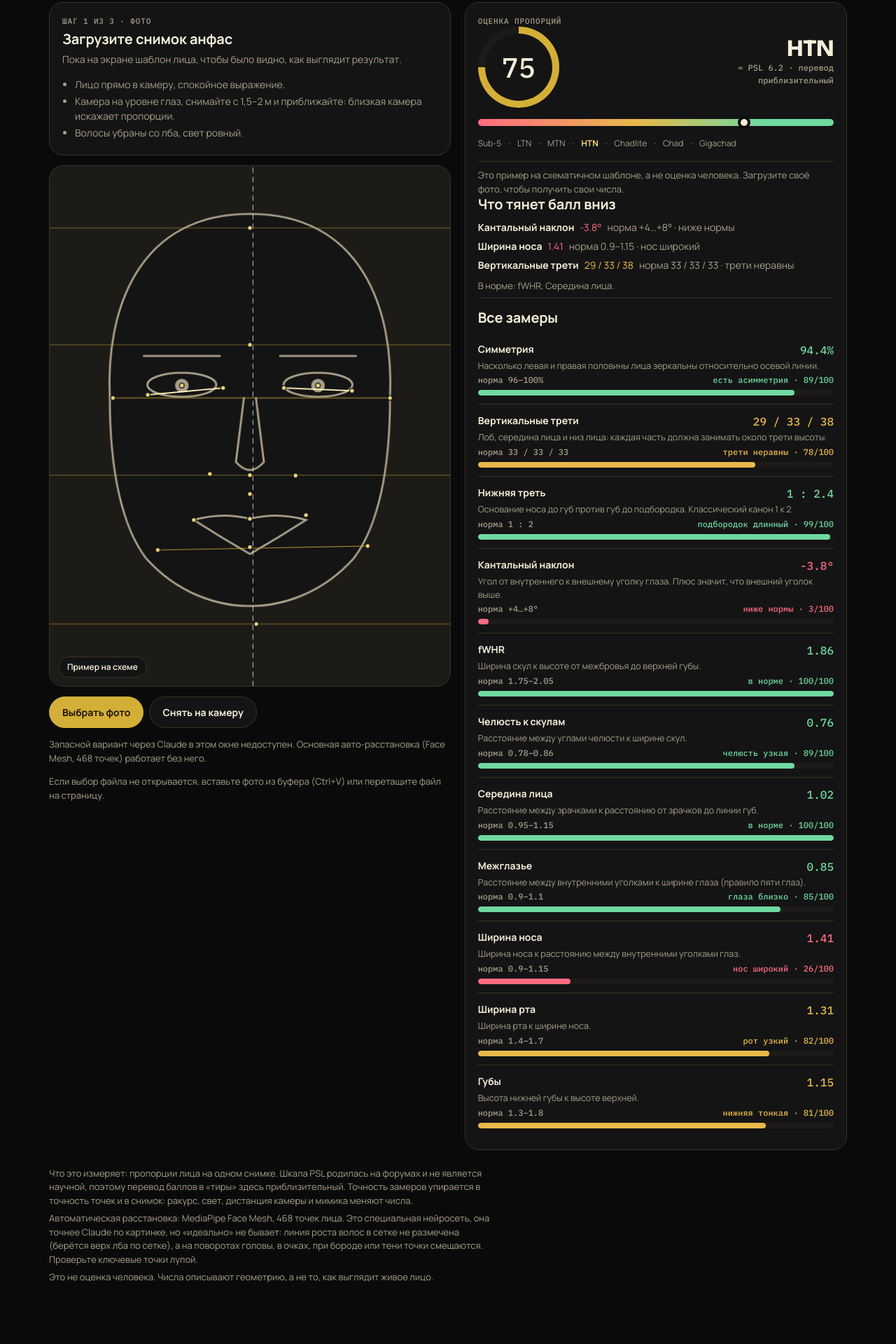
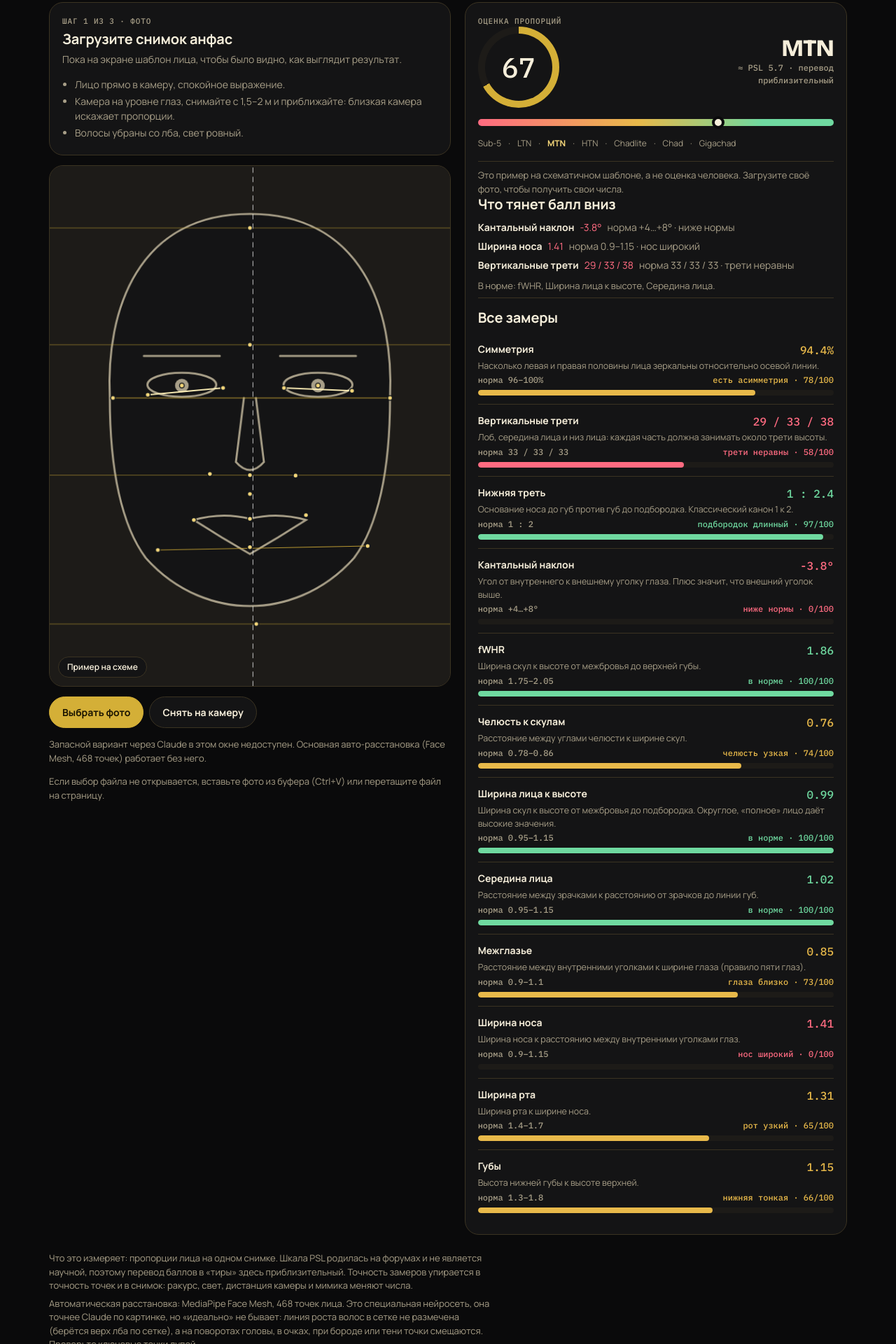
Before and after one commit to Ceemx-star/facemeter, a plain HTML site: page facemeter-app.html in a window 1280 px wide. Shown: the part 357-2277 px from the top of the page at 70% size. Before the commit the page ends 2240 px from the top, so only its background shows below. Drawn offline with nearby package versions, Linux system fonts and the light colour scheme.

Commit message:
Add files via upload

```diff
--- a/facemeter-app.html
+++ b/facemeter-app.html
@@ -176,20 +176,21 @@ var PTS=[
 ];
 var IDX={};PTS.forEach(function(p,i){IDX[p.id]=i;});
 var SPEC=[
- {id:'sym',name:'Симметрия',w:16,ideal:[96,100],tol:14,idealText:'96–100%',low:'есть асимметрия',high:'',note:'Насколько левая и правая половины лица зеркальны относительно осевой линии.'},
- {id:'thirds',name:'Вертикальные трети',w:12,ideal:[0,2],tol:10,idealText:'33 / 33 / 33',low:'',high:'трети неравны',note:'Лоб, середина лица и низ лица: каждая часть должна занимать около трети высоты.'},
- {id:'lower',name:'Нижняя треть',w:5,ideal:[1.8,2.4],tol:1.0,idealText:'1 : 2',low:'подбородок короткий',high:'подбородок длинный',note:'Основание носа до губ против губ до подбородка. Классический канон 1 к 2.'},
- {id:'canthal',name:'Кантальный наклон',w:12,ideal:[4,8],tol:8,idealText:'+4…+8°',low:'ниже нормы',high:'выше нормы',note:'Угол от внутреннего к внешнему уголку глаза. Плюс значит, что внешний уголок выше.'},
- {id:'fwhr',name:'fWHR',w:9,ideal:[1.75,2.05],tol:.45,idealText:'1.75–2.05',low:'лицо узкое',high:'лицо широкое',note:'Ширина скул к высоте от межбровья до верхней губы.'},
- {id:'jaw',name:'Челюсть к скулам',w:10,ideal:[.78,.86],tol:.2,idealText:'0.78–0.86',low:'челюсть узкая',high:'челюсть широкая',note:'Расстояние между углами челюсти к ширине скул.'},
- {id:'mid',name:'Середина лица',w:10,ideal:[.95,1.15],tol:.35,idealText:'0.95–1.15',low:'середина длинная',high:'середина короткая',note:'Расстояние между зрачками к расстоянию от зрачков до линии губ.'},
- {id:'eyes',name:'Межглазье',w:8,ideal:[.9,1.1],tol:.35,idealText:'0.9–1.1',low:'глаза близко',high:'глаза далеко',note:'Расстояние между внутренними уголками к ширине глаза (правило пяти глаз).'},
- {id:'nose',name:'Ширина носа',w:6,ideal:[.9,1.15],tol:.35,idealText:'0.9–1.15',low:'нос узкий',high:'нос широкий',note:'Ширина носа к расстоянию между внутренними уголками глаз.'},
- {id:'mouth',name:'Ширина рта',w:6,ideal:[1.4,1.7],tol:.5,idealText:'1.4–1.7',low:'рот узкий',high:'рот широкий',note:'Ширина рта к ширине носа.'},
- {id:'lips',name:'Губы',w:6,ideal:[1.3,1.8],tol:.8,idealText:'1.3–1.8',low:'нижняя тонкая',high:'нижняя полная',note:'Высота нижней губы к высоте верхней.'}
+ {id:'sym',name:'Симметрия',w:16,ideal:[96,100],tol:10,idealText:'96–100%',low:'есть асимметрия',high:'',note:'Насколько левая и правая половины лица зеркальны относительно осевой линии.'},
+ {id:'thirds',name:'Вертикальные трети',w:12,ideal:[0,2],tol:7,idealText:'33 / 33 / 33',low:'',high:'трети неравны',note:'Лоб, середина лица и низ лица: каждая часть должна занимать около трети высоты.'},
+ {id:'lower',name:'Нижняя треть',w:5,ideal:[1.8,2.4],tol:.7,idealText:'1 : 2',low:'подбородок короткий',high:'подбородок длинный',note:'Основание носа до губ против губ до подбородка. Классический канон 1 к 2.'},
+ {id:'canthal',name:'Кантальный наклон',w:12,ideal:[4,8],tol:6,idealText:'+4…+8°',low:'ниже нормы',high:'выше нормы',note:'Угол от внутреннего к внешнему уголку глаза. Плюс значит, что внешний уголок выше.'},
+ {id:'fwhr',name:'fWHR',w:9,ideal:[1.75,2.05],tol:.35,idealText:'1.75–2.05',low:'лицо узкое',high:'лицо широкое',note:'Ширина скул к высоте от межбровья до верхней губы.'},
+ {id:'jaw',name:'Челюсть к скулам',w:10,ideal:[.78,.86],tol:.12,idealText:'0.78–0.86',low:'челюсть узкая',high:'челюсть широкая',note:'Расстояние между углами челюсти к ширине скул.'},
+ {id:'wh',name:'Ширина лица к высоте',w:9,ideal:[.95,1.15],tol:.2,idealText:'0.95–1.15',low:'лицо узкое и вытянутое',high:'лицо широкое, округлое',note:'Ширина скул к высоте от межбровья до подбородка. Округлое, «полное» лицо даёт высокие значения.'},
+ {id:'mid',name:'Середина лица',w:10,ideal:[.95,1.15],tol:.25,idealText:'0.95–1.15',low:'середина длинная',high:'середина короткая',note:'Расстояние между зрачками к расстоянию от зрачков до линии губ.'},
+ {id:'eyes',name:'Межглазье',w:8,ideal:[.9,1.1],tol:.25,idealText:'0.9–1.1',low:'глаза близко',high:'глаза далеко',note:'Расстояние между внутренними уголками к ширине глаза (правило пяти глаз).'},
+ {id:'nose',name:'Ширина носа',w:6,ideal:[.9,1.15],tol:.25,idealText:'0.9–1.15',low:'нос узкий',high:'нос широкий',note:'Ширина носа к расстоянию между внутренними уголками глаз.'},
+ {id:'mouth',name:'Ширина рта',w:6,ideal:[1.4,1.7],tol:.35,idealText:'1.4–1.7',low:'рот узкий',high:'рот широкий',note:'Ширина рта к ширине носа.'},
+ {id:'lips',name:'Губы',w:6,ideal:[1.3,1.8],tol:.6,idealText:'1.3–1.8',low:'нижняя тонкая',high:'нижняя полная',note:'Высота нижней губы к высоте верхней.'}
 ];
-var TIERS=[[0,'Sub-5'],[38,'LTN'],[52,'MTN'],[64,'HTN'],[75,'Chadlite'],[86,'Chad'],[94,'Gigachad']];
-function scoreOf(v,ideal,tol){var d=v<ideal[0]?ideal[0]-v:(v>ideal[1]?v-ideal[1]:0);return d===0?100:Math.max(0,100*(1-d/tol));}
+var TIERS=[[0,'Sub-5'],[40,'LTN'],[55,'MTN'],[70,'HTN'],[80,'Chadlite'],[89,'Chad'],[95,'Gigachad']];
+function scoreOf(v,ideal,tol){var d=v<ideal[0]?ideal[0]-v:(v>ideal[1]?v-ideal[1]:0);return d===0?100:100*Math.pow(Math.max(0,1-d/tol),1.4);}
 function analyze(pts){
   var g=function(id){return pts[IDX[id]];};
   var a=g('pupL'),b=g('pupR');
@@ -214,14 +215,14 @@ function analyze(pts){
   var tl=Math.atan2(q.medL.y-q.latL.y,Math.abs(q.medL.x-q.latL.x))*180/Math.PI;
   var tr=Math.atan2(q.medR.y-q.latR.y,Math.abs(q.latR.x-q.medR.x))*180/Math.PI;
   var tilt=(tl+tr)/2;
-  var raw={sym:sym,thirds:dev,lower:ll/ul,canthal:tilt,fwhr:zw/uf,jaw:jw/zw,mid:ipd/pm,eyes:ic/ew,nose:aw/ic,mouth:mw/aw,lips:lo/up};
+  var raw={sym:sym,thirds:dev,lower:ll/ul,canthal:tilt,fwhr:zw/uf,jaw:jw/zw,mid:ipd/pm,eyes:ic/ew,nose:aw/ic,mouth:mw/aw,lips:lo/up,wh:zw/(t2+t3)};
   var disp={
     sym:sym.toFixed(1)+'%',
     thirds:Math.round(p1)+' / '+Math.round(p2)+' / '+Math.round(p3),
     lower:'1 : '+raw.lower.toFixed(1),
     canthal:(tilt>=0?'+':'')+tilt.toFixed(1)+'°',
     fwhr:raw.fwhr.toFixed(2),jaw:raw.jaw.toFixed(2),mid:raw.mid.toFixed(2),eyes:raw.eyes.toFixed(2),
-    nose:raw.nose.toFixed(2),mouth:raw.mouth.toFixed(2),lips:raw.lips.toFixed(2)
+    nose:raw.nose.toFixed(2),mouth:raw.mouth.toFixed(2),lips:raw.lips.toFixed(2),wh:raw.wh.toFixed(2)
   };
   var items=[],sw=0,acc=0;
   SPEC.forEach(function(sp){
@@ -260,11 +261,25 @@ function meshSymmetry(){
   });
   return {score:Math.max(0,Math.min(100,100*(1-4*sum/SYMP.length))),list:list};
 }
+function qualityIssues(){
+  var out=[];
+  if(!meshAll||mode==='demo')return out;
+  var M=meshAll,d=function(a,b){return Math.hypot(M[a].x-M[b].x,M[a].y-M[b].y);};
+  var ear=(d(159,145)/d(33,133)+d(386,374)/d(362,263))/2;
+  if(ear<0.18)out.push('глаза прикрыты или зажмурены: зрачки и кантальный наклон считаются неверно');
+  var xs=M.map(function(p){return p.x;}),ys=M.map(function(p){return p.y;});
+  var fw=(Math.max.apply(null,xs)-Math.min.apply(null,xs))/base.width,fh=(Math.max.apply(null,ys)-Math.min.apply(null,ys))/base.height;
+  if(fw>0.78||fh>0.85)out.push('лицо снято слишком близко и крупно: широкоугольная камера искажает пропорции, снимайте с 1,5–2 м и приближайте');
+  if(d(13,14)/d(61,291)>0.12)out.push('рот открыт');
+  var dx=Math.abs(M[1].x-(M[234].x+M[454].x)/2)/Math.abs(M[454].x-M[234].x);
+  if(dx>0.12)out.push('голова повёрнута: нужен снимок строго анфас');
+  return out;
+}
 function downloadPng(){
   var R=analyze(currentPoints());if(R.error)return;
   var W=cv.width,H=cv.height,bar=Math.round(W*0.16),c=document.createElement('canvas');c.width=W;c.height=H+bar;
   var g=c.getContext('2d');g.drawImage(cv,0,0);g.fillStyle='#0A0A0B';g.fillRect(0,H,W,bar);
-  g.fillStyle='#F6EEDA';g.font='800 '+Math.round(bar*.42)+'px sans-serif';g.fillText(R.tier+' · '+Math.round(R.overall)+'/100',W*.04,H+bar*.55);
+  g.fillStyle='#F6EEDA';g.font='800 '+Math.round(bar*.42)+'px sans-serif';g.fillText((qualityIssues().length?'—':R.tier)+' · '+Math.round(R.overall)+'/100',W*.04,H+bar*.55);
   g.fillStyle='#A89F88';g.font='500 '+Math.round(bar*.2)+'px sans-serif';g.fillText('≈ PSL '+R.psl.toFixed(1)+' · Фейсметр 10',W*.04,H+bar*.85);
   c.toBlob(function(b){var u=URL.createObjectURL(b),a=document.createElement('a');a.href=u;a.download='facemeter.png';document.body.appendChild(a);a.click();a.remove();setTimeout(function(){URL.revokeObjectURL(u);},2000);log('Картинка результата сохранена');},'image/png');
 }
@@ -444,7 +459,7 @@ var lastText='';
 function renderResults(){
   var el=$('results'),P=currentPoints();
   if(P.length<N){
-    el.innerHTML='<div class="sec"><div class="eyebrow">Результат</div><h2>Поставлено '+P.length+' из '+N+' точек</h2><p class="hint" style="color:var(--muted)">Когда отметите все точки, здесь появятся 11 замеров и общий балл.</p></div>';
+    el.innerHTML='<div class="sec"><div class="eyebrow">Результат</div><h2>Поставлено '+P.length+' из '+N+' точек</h2><p class="hint" style="color:var(--muted)">Когда отметите все точки, здесь появятся 12 замеров и общий балл.</p></div>';
     lastText='';return;
   }
   var R=analyze(P);
@@ -453,8 +468,10 @@ function renderResults(){
   var legend=TIERS.map(function(t){return t[1]===R.tier?'<b>'+t[1]+'</b>':'<span>'+t[1]+'</span>';}).join('<span>·</span>');
   var weak=R.items.filter(function(i){return i.score<100;}).sort(function(a,b){return b.spec.w*(100-b.score)-a.spec.w*(100-a.score);}).slice(0,3);
   var strong=R.items.filter(function(i){return i.score>=100;}).map(function(i){return i.spec.name;});
-  var h='<div class="score"><div class="scoreTop"><div><div class="eyebrow">Оценка пропорций</div><div class="ring" style="--p:'+score+'"><span>'+score+'</span></div></div><div class="tier"><b>'+R.tier+'</b><span>≈ PSL '+R.psl.toFixed(1)+' · перевод приблизительный</span></div></div>';
+  var QI=qualityIssues();
+  var h='<div class="score"><div class="scoreTop"><div><div class="eyebrow">Оценка пропорций</div><div class="ring" style="--p:'+score+'"><span>'+score+'</span></div></div><div class="tier"><b>'+(QI.length?'—':R.tier)+'</b><span>'+(QI.length?'фото не подходит для оценки':'≈ PSL '+R.psl.toFixed(1)+' · перевод приблизительный')+'</span></div></div>';
   h+='<div class="meter"><i style="left:'+Math.max(2,Math.min(98,R.overall))+'%"></i></div><div class="legend">'+legend+'</div>';
+  if(QI.length)h+='<div class="err">Проблемы со снимком:<ul class="tips">'+QI.map(function(t){return '<li>'+esc(t)+'</li>';}).join('')+'</ul><p style="font-weight:500;color:var(--muted);font-size:13px;margin-top:6px">Тир не показываю: числа ниже при таком фото недостоверны. Переснимите.</p></div>';
   if(mode==='demo')h+='<p class="demo-note">Это пример на схематичном шаблоне, а не оценка человека. Загрузите своё фото, чтобы получить свои числа.</p>';
   h+='</div>';
   h+='<div class="sec"><h2>Что тянет балл вниз</h2>';
```
